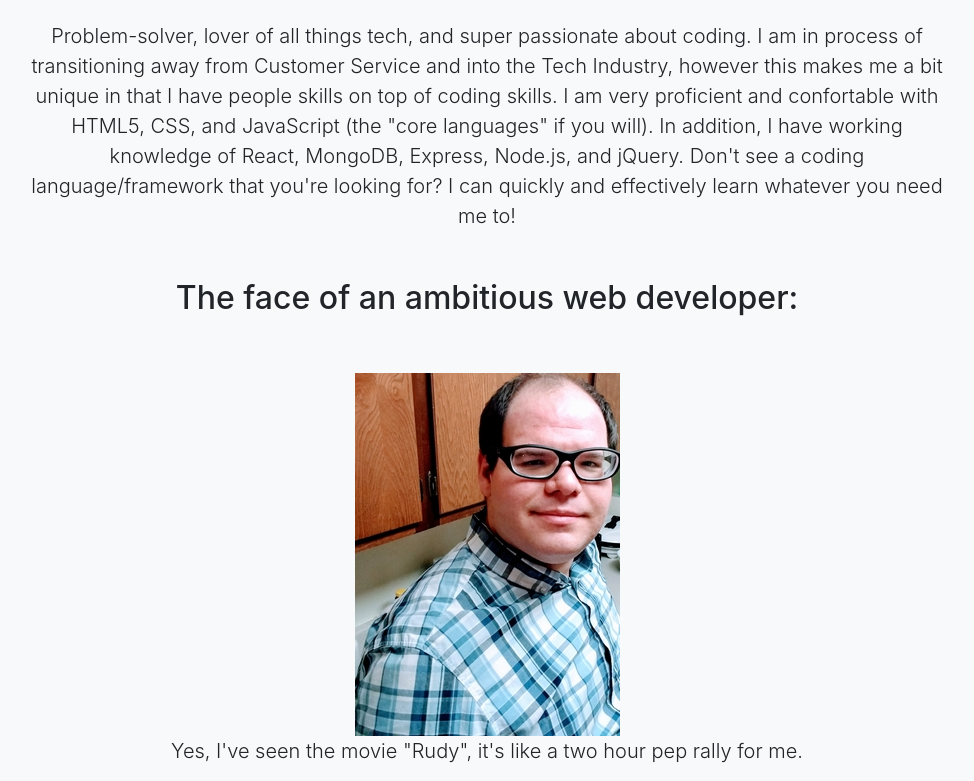
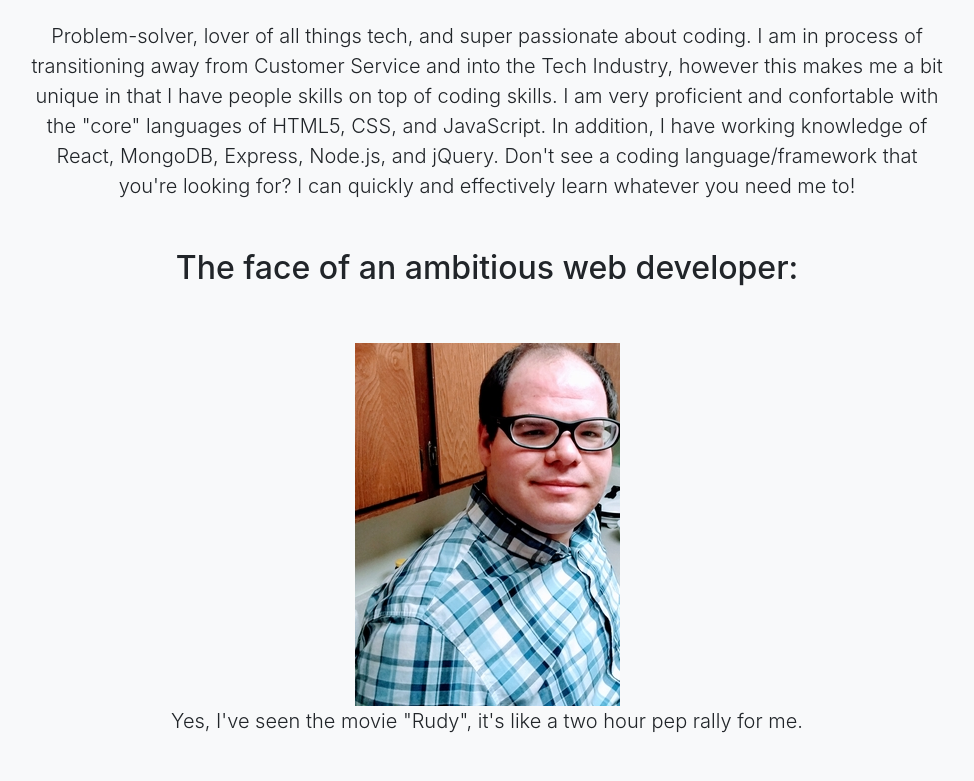
Before and after one commit to famouswolfe/Concepcionportfolio, a website with bundled scripts: page index.html in a window 1280 px wide. Shown: the part 1210-1991 px from the top of the page, without its empty margins (153-1127 px from the left). Built offline with nearby package versions, Linux system fonts and the light colour scheme.

Commit message:
Update index.html

```diff
--- a/index.html
+++ b/index.html
@@ -67,7 +67,7 @@
           <div class="col-lg-10 mx-auto">
             <img class="img-fluid" src="img/concepcionlogo.jpg" id="concepcionlogo" alt="">
             <br></br>
-            <p class="lead mb-5">Problem-solver, lover of all things tech, and super passionate about coding. I am in process of transitioning away from Customer Service and into the Tech Industry, however this makes me a bit unique in that I have people skills on top of coding skills. I am very proficient and confortable with HTML5, CSS, and JavaScript (the "core languages" if you will). In addition, I have working knowledge of React, MongoDB, Express, Node.js, and jQuery. Don't see a coding language/framework that you're looking for? I can quickly and effectively learn whatever you need me to! </p>
+            <p class="lead mb-5">Problem-solver, lover of all things tech, and super passionate about coding. I am in process of transitioning away from Customer Service and into the Tech Industry, however this makes me a bit unique in that I have people skills on top of coding skills. I am very proficient and confortable with the "core" languages of HTML5, CSS, and JavaScript. In addition, I have working knowledge of React, MongoDB, Express, Node.js, and jQuery. Don't see a coding language/framework that you're looking for? I can quickly and effectively learn whatever you need me to! </p>
             <h2>The face of an ambitious web developer:</h2>
             <br></br>
             <img class="img-fluid" src="img/me.jpg" id="mifoto" alt="">
```
